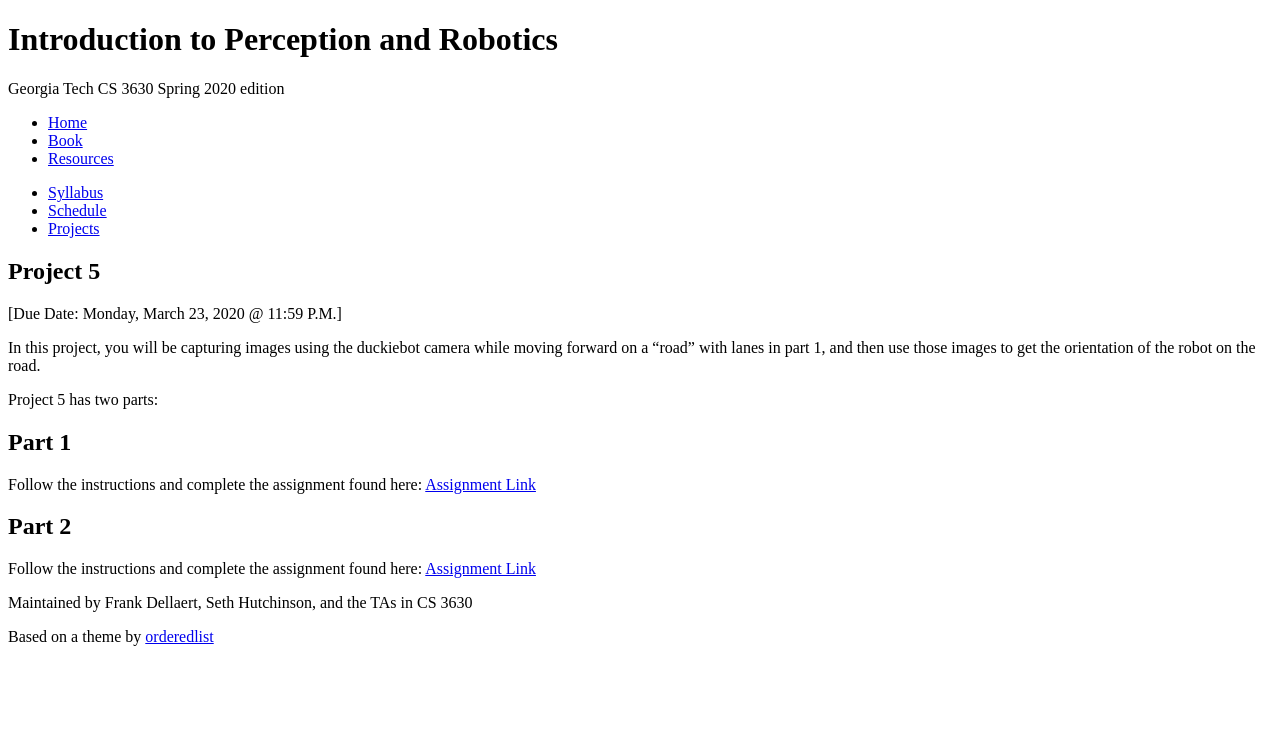
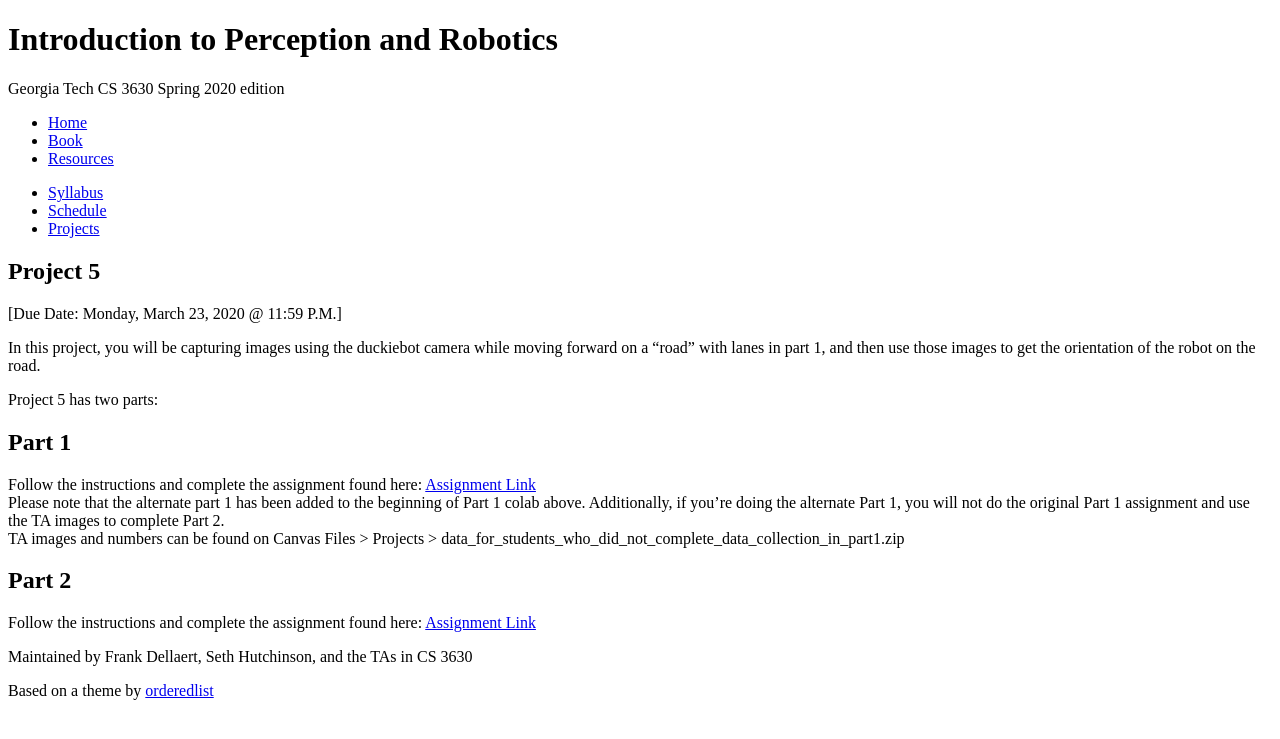
Before and after one commit to dellaert/22F-3630, a Jekyll site: the page built from projects/project5.md, in a window 1280 px wide. Shown: the top 739 px of the page. Built offline with Jekyll 4.4.1, drawn with Linux system fonts in a browser that asks for light colours.

Commit message:
Update project5.md

```diff
--- a/projects/project5.md
+++ b/projects/project5.md
@@ -11,6 +11,8 @@ In this project, you will be capturing images using the duckiebot camera while m
 Project 5 has two parts:
 ## Part 1
 Follow the instructions and complete the assignment found here: [Assignment Link](https://colab.research.google.com/drive/1jVnM0Jj3m4UqQiet2XQkdXPK_of7XWqw)
+Please note that the alternate part 1 has been added to the beginning of Part 1 colab above. Additionally, if you're doing the alternate Part 1, you will not do the original Part 1 assignment and use the TA images to complete Part 2.
+TA images and numbers can be found on Canvas Files > Projects >   data_for_students_who_did_not_complete_data_collection_in_part1.zip
 
 ## Part 2
 Follow the instructions and complete the assignment found here: [Assignment Link](https://colab.research.google.com/drive/1uStmRjtLrofyELRzbJNJKvDZoqwCifg2)
```
